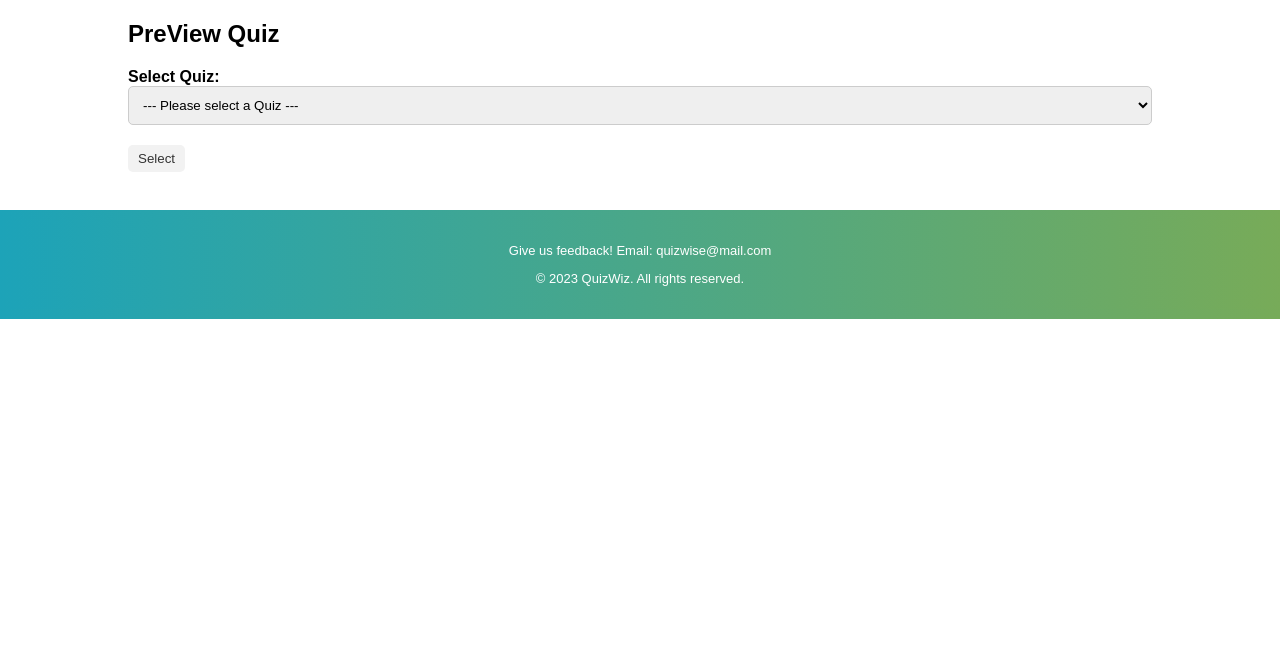
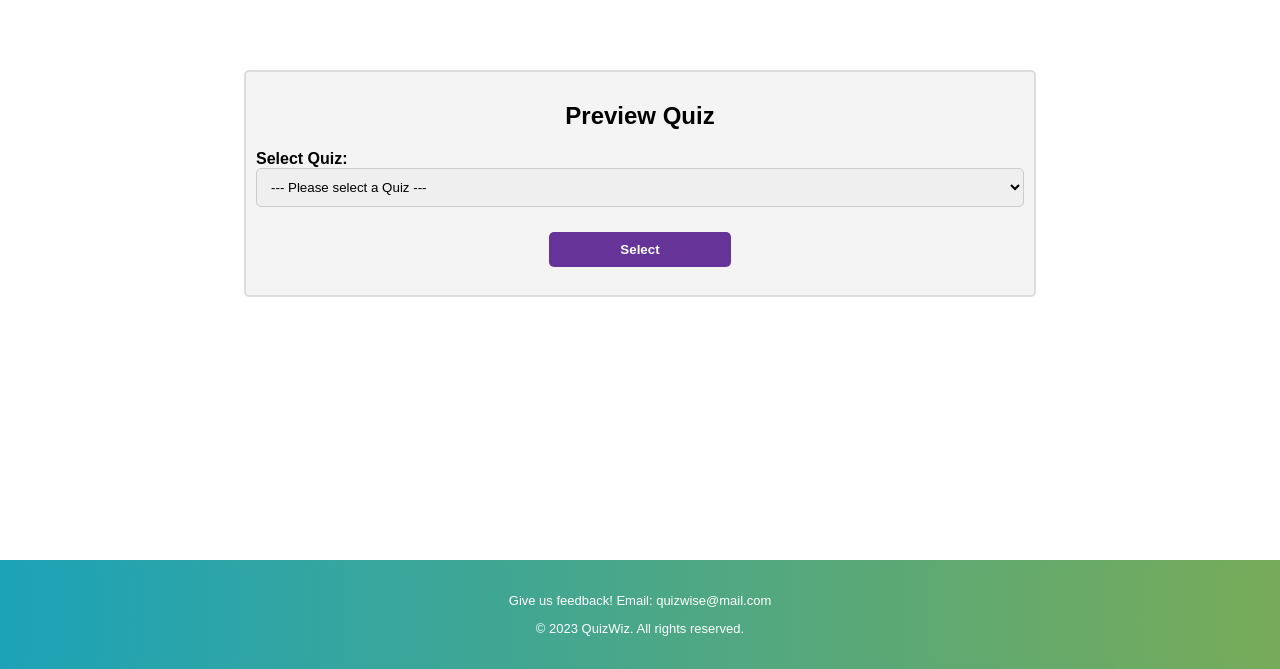
Before and after one commit to sanket-dalvi/QuizWise, a Django app: template QuizCreator/templates/QuizCreator/preview_quiz.html in a window 1280 px wide. Shown: the part 145-814 px from the top of the page. Before the commit the page ends 464 px from the top, so only its background shows below. Run offline with Django 4.2, Linux system fonts and the light colour scheme; the template is opened without the code that fills it, so the values that code supplies are empty.

Commit message:
Quiz UI changes

```diff
--- a/QuizCreator/templates/QuizCreator/preview_quiz.html
+++ b/QuizCreator/templates/QuizCreator/preview_quiz.html
@@ -172,71 +172,36 @@
             background-color: #E6549C;
         }
 
-        .search-box {
-            display: flex;
-            align-items: center;
+
+        .submitbutton button {
+            padding: 10px 20px;
+            border: none;
+            border-radius: 5px;
+            background-color: #663399;
+            color: white;
+            cursor: pointer;
+            font-weight: bold;
         }
 
-        #search-input {
-            padding: 8px;
-            margin-right: 10px;
-            width: 250px;
-        }
-
-        #search-btn {
-            padding: 8px 16px;
-            background-color: #663399;
-            color: white;
-            border: none;
-            border-radius: 5px;
-            cursor: pointer;
-        }
-
-        #search-btn:hover {
+        .submitbutton button:hover {
             background-color: #E6549C;
         }
 
-        .questions-table {
-            border: 2px solid #ccc;
-            padding: 20px;
+        .submitbutton {
+            text-align: center;
+            margin-top: 5px;
+            padding-left: 20px;
+            padding-right: 20px;
         }
 
-        table {
-            width: 100%;
-            border-collapse: collapse;
+        .submitbutton button{
+            width: 25%;
         }
 
-        th, td {
-            border: 1px solid #ccc;
-            padding: 8px;
-            text-align: left;
-        }
-
-        th {
-            background-color: #663399;
-            color: whitesmoke;
-        }
-
-        td {
-            background-color: #f2f2f2;
-        }
-
-        td:last-child {
+        .container h2{
             text-align: center;
         }
 
-        button {
-            padding: 6px 10px;
-            margin-right: 5px;
-            cursor: pointer;
-            border: none;
-            background-color: #f2f2f2;
-            color: #333;
-        }
-
-        button:hover {
-            background-color: #ddd;
-        }
 
         #questions-table {
             width: 100%;
@@ -261,6 +226,27 @@
         .checked {
             color: #007bff;
         }
+
+        .container {
+            margin: 50px auto;
+            width: 60%;
+            padding: 10px;
+            background-color: #f4f4f4;
+            border: 2px solid #ddd;
+            border-radius: 5px;
+            margin-top: 70px;
+            margin-bottom: 40px;
+        }
+
+        form {
+            display: flex;
+            flex-direction: column;
+        }
+
+        .mainsection{
+            height: 70vh;
+            overflow-x: auto;
+        }
     </style>
 </head>
 
@@ -273,7 +259,7 @@
         {% include 'QuizCreator/navbar.html' %}
     </div>
 
-
+    <div class="mainsection">
         <div class="main-content">
             <div class="content-container">
                 <div class="message">
@@ -291,7 +277,7 @@
                     <form method="post" target="_blank">
                         {% csrf_token %}
                             <!-- Select Quiz Dropdown -->
-                        <h2>PreView Quiz</h2>
+                            <h2>Preview Quiz</h2>
                             <div class="quiz-select">
                                 <label for="select-quiz">Select Quiz:</label>
                                 <select id="select-quiz" name="select-quiz" required>
@@ -303,10 +289,12 @@
                                         <option value="{{ quiz.id }}"{% if quiz.id == selected_quiz_id %}selected{% endif %}>{{ quiz.name }}</option>
                                     {% endfor %}
                                 </select>
-                            <button type="submit">Select</button>
+                                <div class="submitbutton">
+                                <button type="submit">Select</button></div>
                             </div>
                             <br>
                     </form>
+                </div>
             </div>
         </div>
     </div>
```
Also changed, not shown: QuizCreator/templates/QuizCreator/show_preview.html (+50 -4 lines), QuizWise/static/black.jpg (added), QuizWise/static/black.png (added), QuizWise/static/class5.jpeg, 3 other files. Lines whose indentation alone changed are shown as unchanged.
